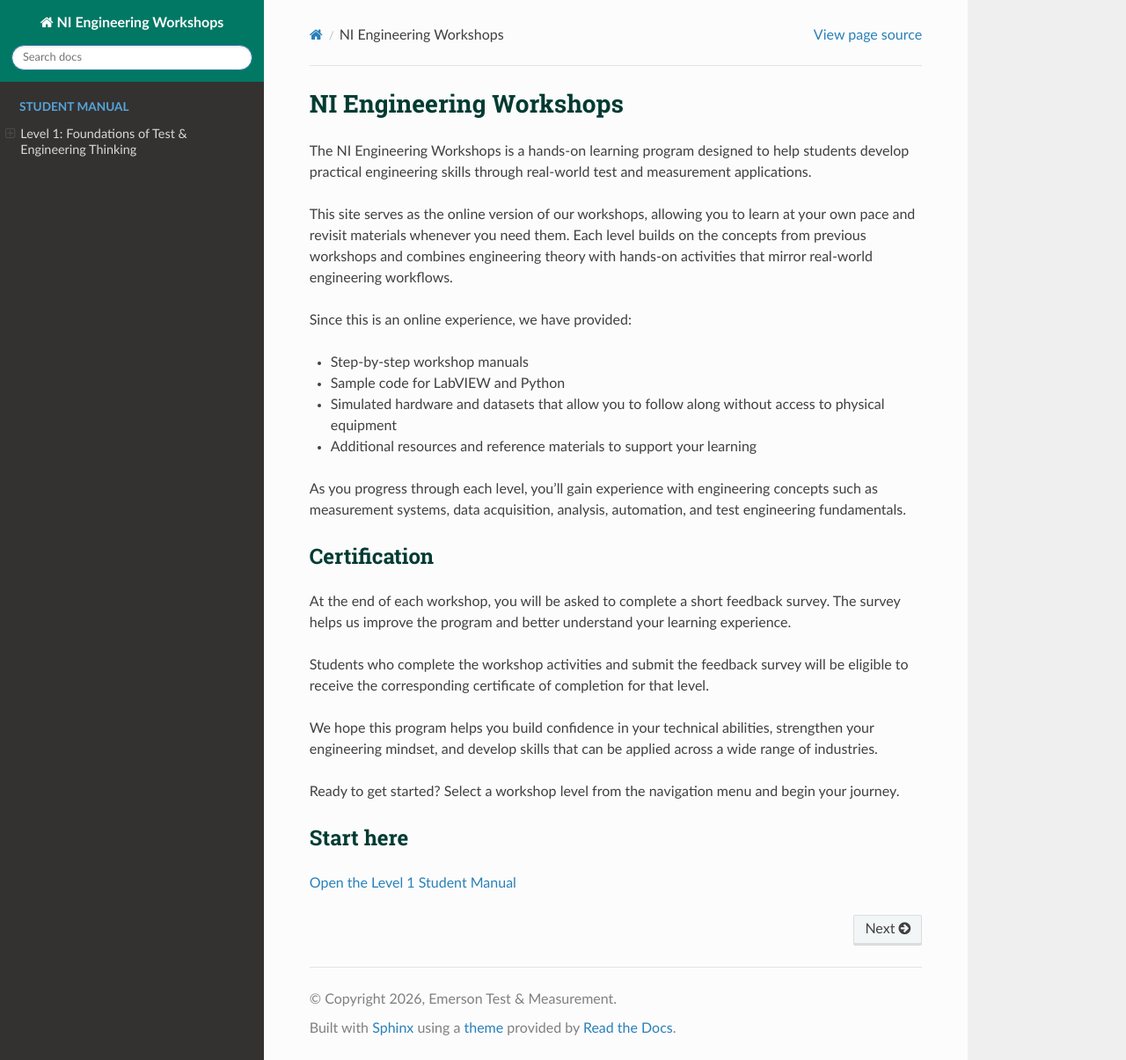
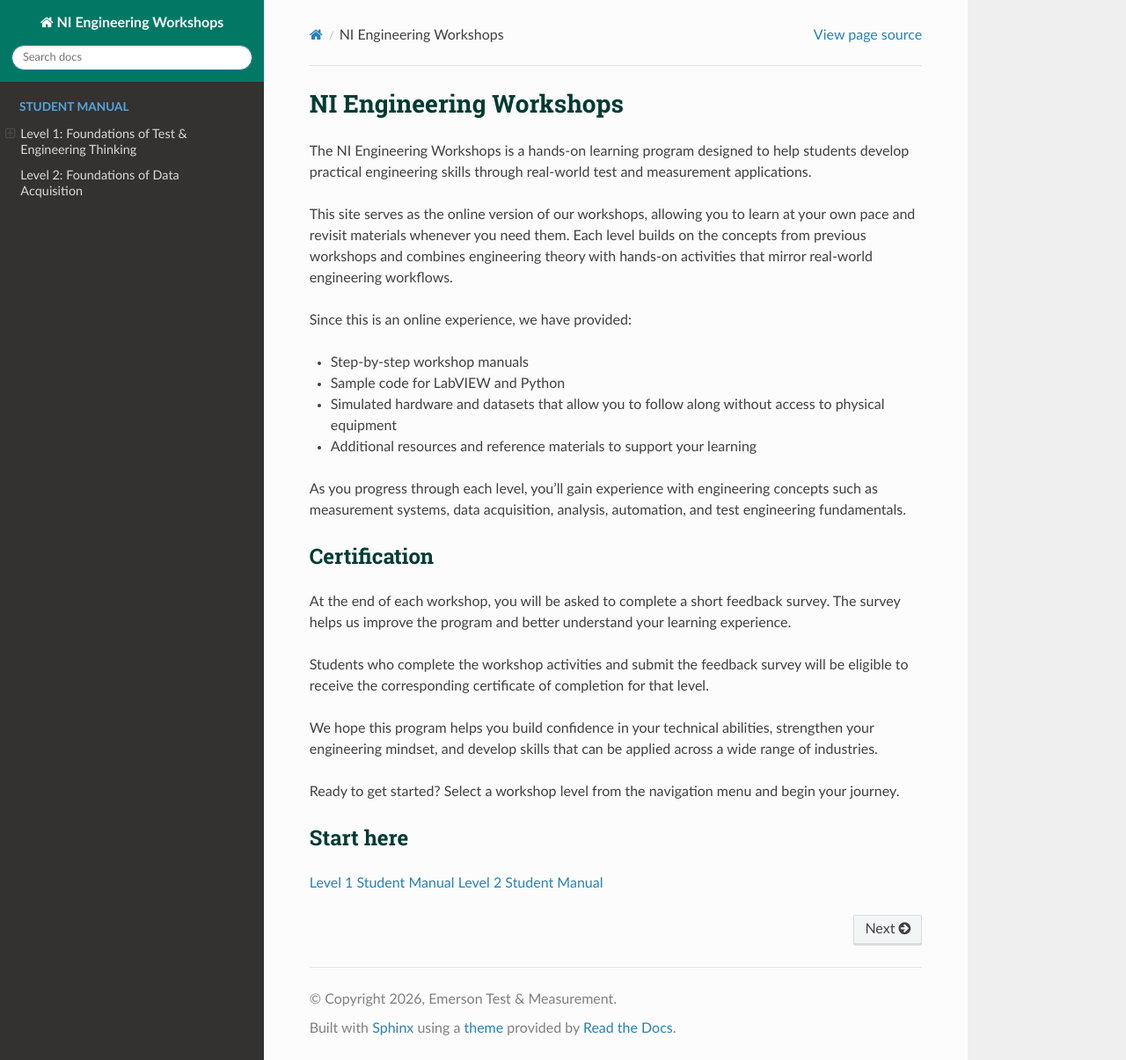
Before and after one commit to cecilianguyen-NIEMR/NI-Engineering-Workshops, a Sphinx documentation site: the page built from docs/source/index.rst, in a window 1280 px wide and 1205 px high. Shown: the whole window at 88% size. Built offline with Sphinx 7.4.7 and the Read the Docs theme 3.1.0, drawn with Linux system fonts in a browser that asks for light colours.

Commit message:
Update index.rst

```diff
--- a/docs/source/index.rst
+++ b/docs/source/index.rst
@@ -29,7 +29,8 @@ Ready to get started? Select a workshop level from the navigation menu and begin
 Start here
 ----------
 
-:doc:`Open the Level 1 Student Manual <level1>`
+:doc:`Level 1 Student Manual <level1>`
+:doc:`Level 2 Student Manual <level2>`
 
 .. toctree::
    :maxdepth: 2
```
Also changed, not shown: other parts of docs/source/index.rst (+1 -0 lines).
